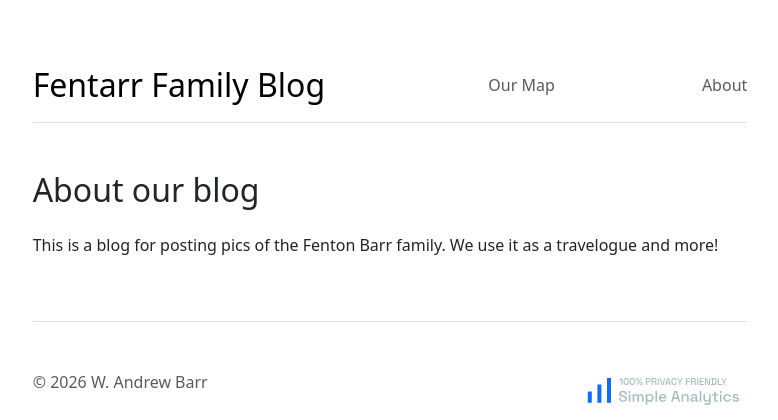
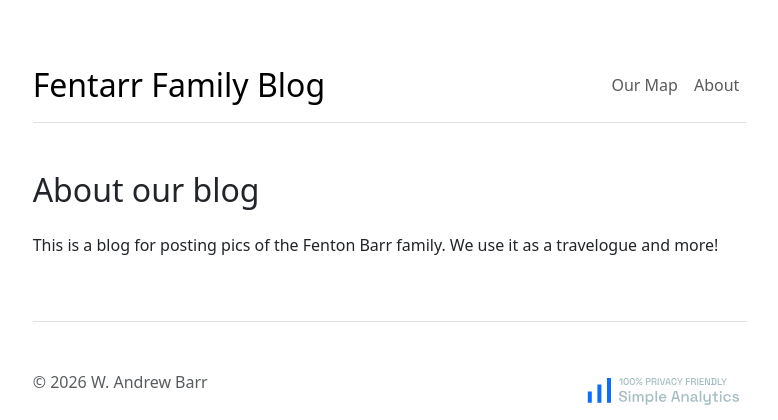
Before and after one commit to wabarr/blog, a Django app: template templates/blog/about.html in a window 1280 px wide. Shown: the top 420 px of the page, without its empty margins (250-1028 px from the left). Run offline with Django 3.2, Linux system fonts and the light colour scheme; the template is opened without the code that fills it, so the values that code supplies are empty; some libraries are stand-ins or nearby versions.

Commit message:
fix navbar

```diff
--- a/templates/blog/base.html
+++ b/templates/blog/base.html
@@ -19,20 +19,21 @@ https://cdn.jsdelivr.net/npm/bootstrap@5.3.8/dist/css/bootstrap.min.css
   <body>
 
 <div class="col-lg-7 mx-auto p-3 py-md-5">
-  <nav class="navbar navbar-light border-bottom mb-5 ">
+  <nav class="navbar navbar-expand-lg navbar-light border-bottom mb-5 ">
   <a class="navbar-brand fs-2" href="/">Fentarr Family Blog</a>
 
-    <div class="navbar-nav">
-      <a class="nav-item nav-link" href="/map">Our Map</a>
-    </div>
-      <div class="navbar-nav">
-      <a class="nav-item nav-link" href="/about">About</a>
+    <div class="navbar-nav ms-auto">
+      <a class="nav-item nav-link" href="/map/">Our Map</a>
+      <a class="nav-item nav-link" href="/about/">About</a>
+      {% if perms.composite_post.create_composite_post %}
+          <a class="nav-item nav-link" href="/create/">New Post</a>
+      {% endif %}
     </div>
 
 </nav>
 
     {% block content %}{% endblock %}
-  </main>
+
   <footer class="pt-5 my-5 text-muted border-top">
       <div class="row">
           <div class="col">
```
